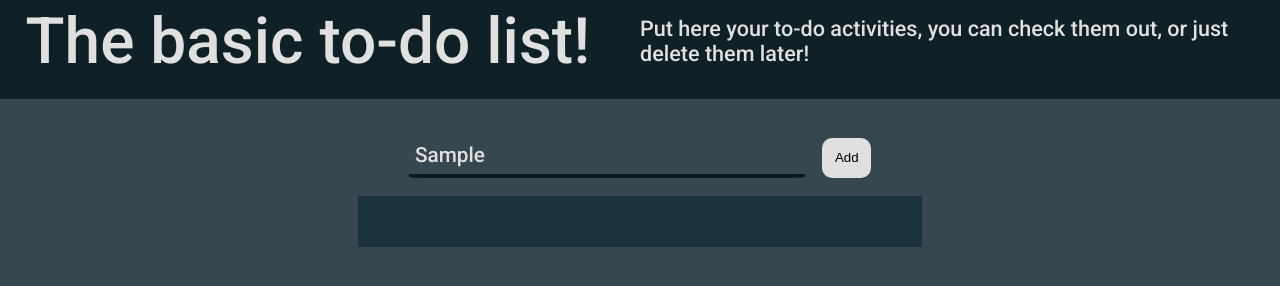
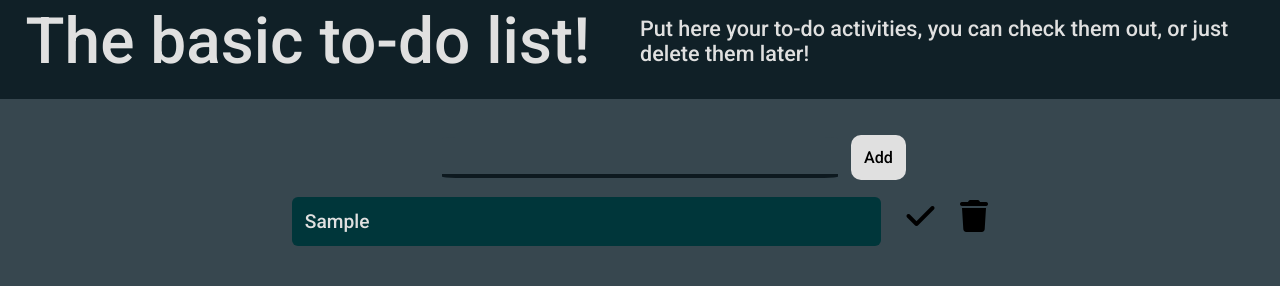
Before and after one commit to federicoig/todo-list, a plain HTML site: page index.html in a window 1280 px wide. Both pictures are taken after typing "Sample" into the empty fields and a click on the button "Add". Drawn offline with Linux system fonts and the light colour scheme.

Commit message:
add cards and buttons

```diff
--- a/app.js
+++ b/app.js
@@ -1,20 +1,42 @@
 let toDoList = document.querySelector("#to-do-list")
+let buttons = document.querySelector(".buttons")
 let paragraph = document.createElement("p")
+let checkButton = document.createElement("i")
+checkButton.setAttribute("onclick", "done()")
+let deleteButton = document.createElement("i")
+checkButton.className = "fas fa-check fa-2x"
+deleteButton.className = "fas fa-trash fa-2x"
 paragraph.className = "to-do"
+let activities = []
 
 function addAnimation(button){
     button.classList.add("clicked-button")
-    setTimeout(function(){removeAnimation(button)}, 550)
+    setTimeout(function(){removeAnimation(button)}, 400)
     button.classList.remove("unclick-button")
 }
+    function removeAnimation(button){
+        button.classList.remove("clicked-button")
+        button.classList.add("unclick-button")
+    }
 
-function removeAnimation(button){
-    button.classList.remove("clicked-button")
-    button.classList.add("unclick-button")
+function addActivities(){
+    let activity = document.querySelector("#activity")
+    if (activity.value === ""){
+        console.log("ERROR")
+    }
+    else {
+        paragraph.innerHTML = activity.value
+        activities.push(paragraph)
+        toDoList.appendChild(paragraph.cloneNode(true))
+        toDoList.appendChild(checkButton.cloneNode(true))
+        toDoList.appendChild(deleteButton.cloneNode(true))
+        activity.value = ""
+    }
 }
 
-function addActivities(button){
-    let activity = document.querySelector("#activity")
-    toDoList.appendChild(paragraph)
-    paragraph.innerHTML = activitie.innerHTML
+function done(){
+    let toDo = document.querySelectorAll(".to-do")
+    toDo.style.backgroundColor = "#00c853"
+    toDo.style.transition = "0.3s ease-in"
+    toDo.style.textDecoration = "line-through"
 }
--- a/index.html
+++ b/index.html
@@ -5,6 +5,7 @@
     <meta name="viewport" content="width=device-width, initial-scale=1.0">
     <link href="https://fonts.googleapis.com/css2?family=Roboto:wght@500&display=swap" rel="stylesheet">
     <link href="styles/main.css" type="text/css" rel="stylesheet">
+    <script src="https://kit.fontawesome.com/d3081b582f.js" crossorigin="anonymous"></script>
     <title>To-do list</title>
 </head>
 <body>
@@ -15,11 +16,12 @@
     <div>
         <div class="form">
             <input id="activity" type="text">
-            <button onclick="addActivities(this), addAnimation(this)" type="button">Add</button>
+            <button onclick="addActivities(), addAnimation(this)" type="button">Add</button>
         </div>
     </div>
     <div>
         <div id="to-do-list">
+
         </div>
     </div>
     <script src="app.js"></script>
--- a/styles/main.scss
+++ b/styles/main.scss
@@ -1,8 +1,8 @@
-
 $font-roboto: 'Roboto', sans-serif;
 $blue-grey: #37474f;
 $darker-blue-grey: #102027;
 $light-grey: #e0e0e0;
+$light-green: #00c853;
 
 .title {
     display: grid;
@@ -28,6 +28,8 @@ body {
     background-color: $blue-grey;
 }
 
+////////////////////////////////////////////
+
 .form {
     text-align: center;
     input {
@@ -45,39 +47,59 @@ body {
         color: $light-grey
     }
     button {
+        position: absolute;
         cursor: pointer;
         outline: none;
         padding: 1%;
         margin-left: 1%;
+        margin-top: 2.85%;
         border: none;
         background-color: $light-grey;
         border-radius: 10px;
-        font: $font-roboto;
+        font: 101% $font-roboto;
     }
     .clicked-button {
         padding: 0.9%;
-        background-color: #00c853;
-        transition: 0.3s ease-in-out;
+        background-color: $light-green;
+        transition: 0.2s ease-in-out;
         box-shadow: 0.5px 0.5px 0.5px 2px $darker-blue-grey;
     }
     .unclick-button {
         padding: 1%;
         box-shadow: 0px;
-        transition: 0.3s;
+        transition: 0.2s;
         background-color: $light-grey;
     }
 }
 
 #to-do-list {
+    display: block;
     text-align: center;
-    p {
+    .to-do {
         display: inline-block;
-        background-color:  #1a333d;
-        width: 40%;
+        text-align: left;
+        background-color: #00363a;
+        width: 44%;
         color: $light-grey;
-        font: 110% $font-roboto;
-        padding: 2%;
+        font: 120% $font-roboto;
+        padding: 1%;
+        border-radius: 6px;
     }
+    .fa-check {
+        cursor: pointer;
+        margin-left: 2%;
+    }
+    .fa-trash {
+        cursor: pointer;
+        margin-left: 2%;
+    }
+}
+
+.to-do-cross-out {
+    transition: 0.3s ease-in;
+    padding: 1.5%;
+    background-color: $light-green;
+    text-decoration: line-through;
 }
 
 @media (max-width: 450px) and (max-height: 850px) {
@@ -95,7 +117,6 @@ body {
     .form {
         input {
             width: 50%;
-
         }
         input[type="text"]{
             font-size: 90%;
@@ -103,19 +124,19 @@ body {
         }
         button{
             padding: 2%;
+            margin-left: 3%;
         }
         .clicked-button {
             padding: 1.9%;
             background-color: #00c853;
-            transition: 0.3s ease-in-out;
+            transition: 0.2s ease-in-out;
             box-shadow: 0.5px 0.5px 0.5px 2px $darker-blue-grey;
         }
         .unclick-button {
             padding: 2%;
             box-shadow: 0px;
-            transition: 0.3s;
+            transition: 0.2s;
             background-color: $light-grey;
         }
-
     }
 }
```
Also changed, not shown: styles/main.css, 1 other file.
